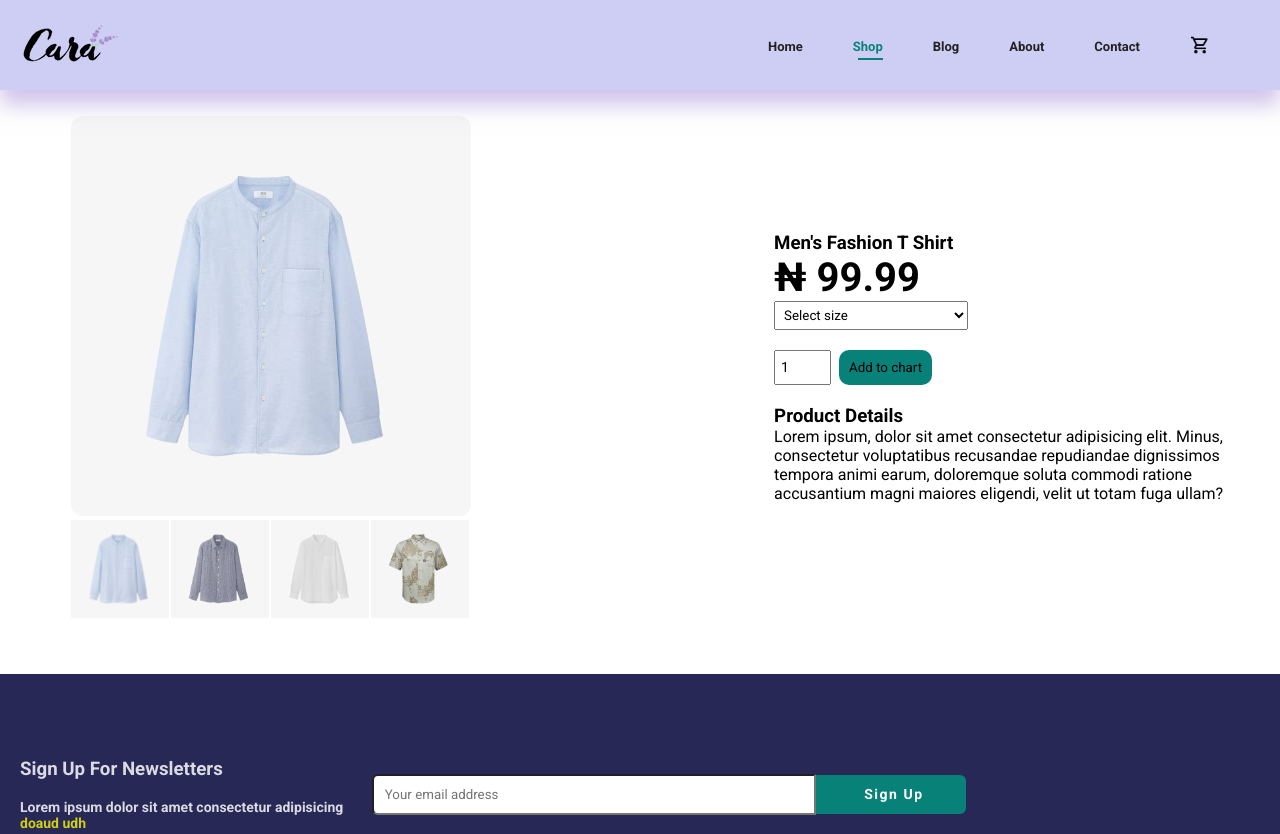
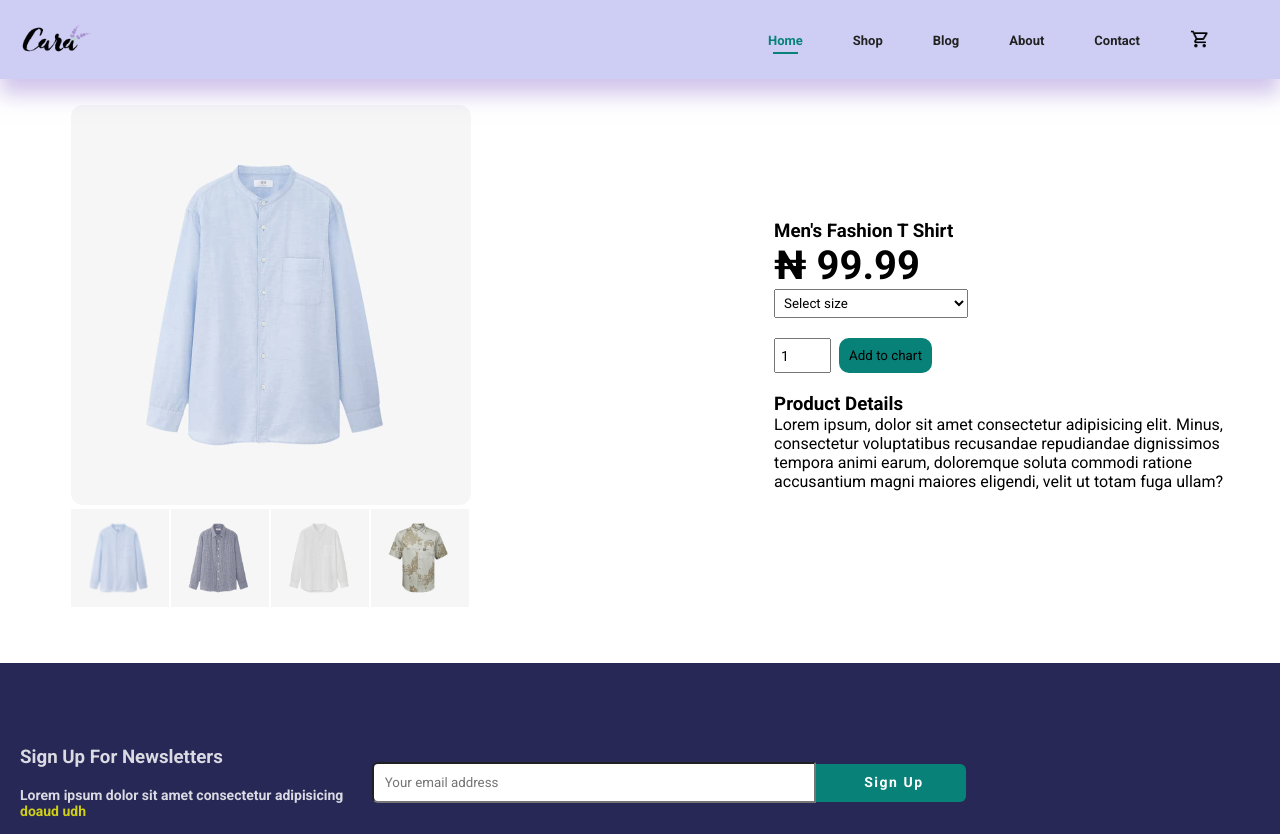
Before and after one commit to 4ssh1/eco.site, a plain HTML site: page subshop.html in a window 1280 px wide. Shown: the top 834 px of the page. Drawn offline with Linux system fonts and the light colour scheme.

Commit message:
updated nav

```diff
--- a/subshop.html
+++ b/subshop.html
@@ -16,26 +16,28 @@
 
 <body>
     <nav class="header">
-        <div>
-            <img src="./images/logo.png" alt="" class="logo" height="auto">
-        </div>
-        <div>
-            <ul id="navbar">
-                <li class="cancel" id="list" onclick="hideSide"><a href=""><img src="./images/cancel_16dp_2854C5_FILL0_wght400_GRAD0_opsz20.png" alt=""></a></li>
-                <li><a href="index.html" >Home</a></li>
-                <li><a href="shop.html" class="active">Shop</a></li>
-                <li><a href="blog.html">Blog</a></li>
-                <li><a href="about.html">About</a></li>
-                <li><a href="contact.html">Contact</a></li>
-                <li><a href="cart.html"><img src="./images/cart.png" width="20px"></a></li>
-            </ul>
-        </div>
+        <img src="./images/logo.png" width="100px">
+        <ul id="navbar">
+            <!-- the image below is the cancel button, it is hidden for large screen -->
+            <li class="cancel" onclick="hideSide()"><img src="./images/close.png" width="15px"></li>
+            <li><a href="index.html" class="active">Home</a></li>
+            <li><a href="shop.html">Shop</a></li>
+            <li><a href="blog.html">Blog</a></li>
+            <li><a href="about.html">About</a></li>
+            <li><a href="contact.html">Contact</a></li>
+            <!-- cart icon for large screens -->
+            <li class="two"><a href="cart.html"><img src="./images/cart.png" width="20px"></a></li>
+        </ul>
         <div class="hide">
-            <a href="cart.html"><img src="./images/cart.png" width="20px"></a></li>
-            <div onclick="showSide()" ><img id="bar" src="./images/arrow_drop_down_16dp_2854C5_FILL0_wght400_GRAD0_opsz20.png" width="20px"></div>
+            <!-- cart icon for small screens  -->
+            <li>
+                <a href="cart.html"><img src="./images/cart.png" width="25px"></a>
+            </li>
+            <!-- the  image that will be clicked to show the menu slide for small screens -->
+            <li onclick="showSide()"><img id="bar" width="25px"
+                    src="./images/arrow_drop_down_16dp_2854C5_FILL0_wght400_GRAD0_opsz20.png"></li>
         </div>
     </nav>
-
     <section class="subshop">
         <div class="detail_1">
             <!-- the main image  -->
```
